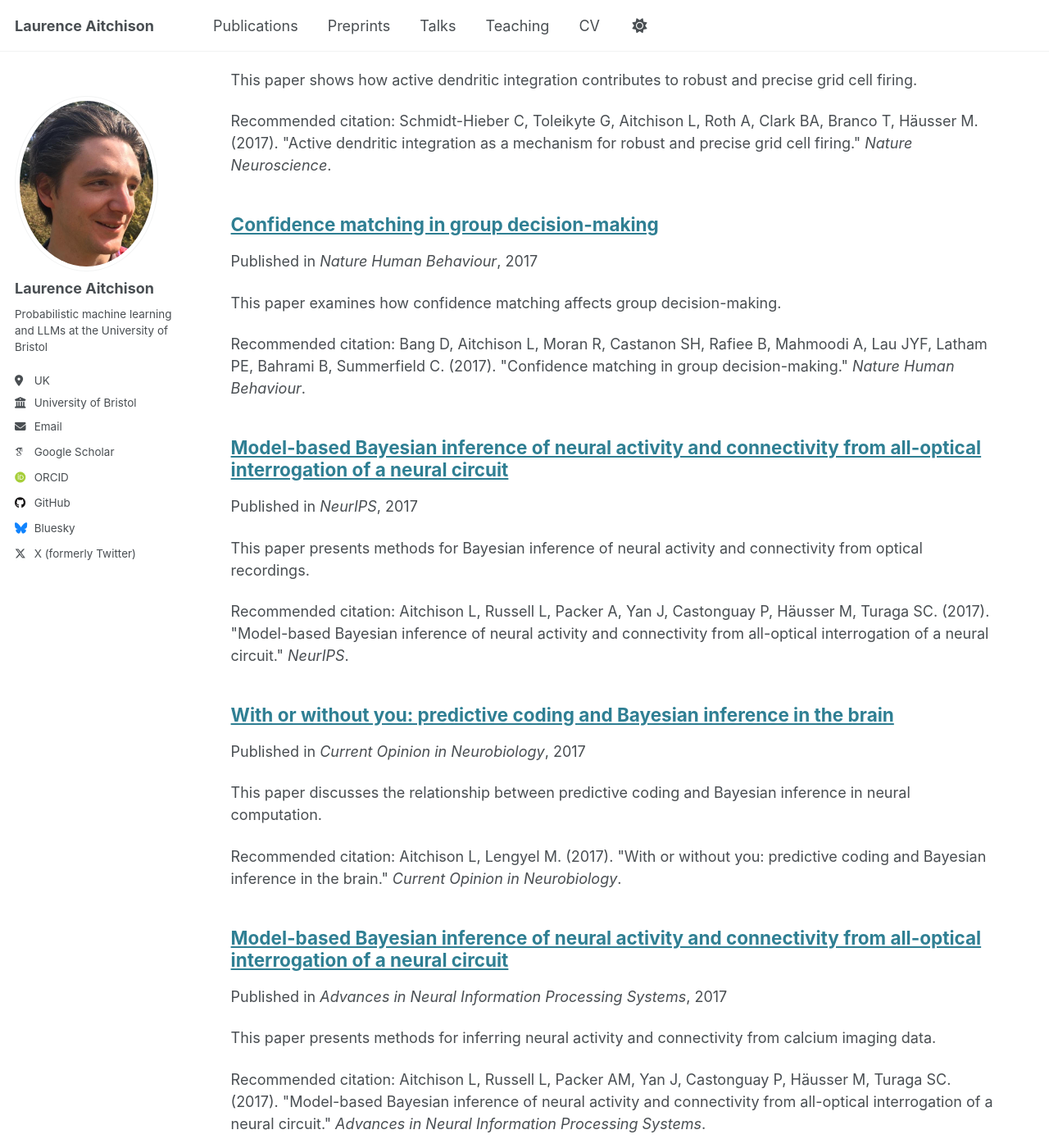
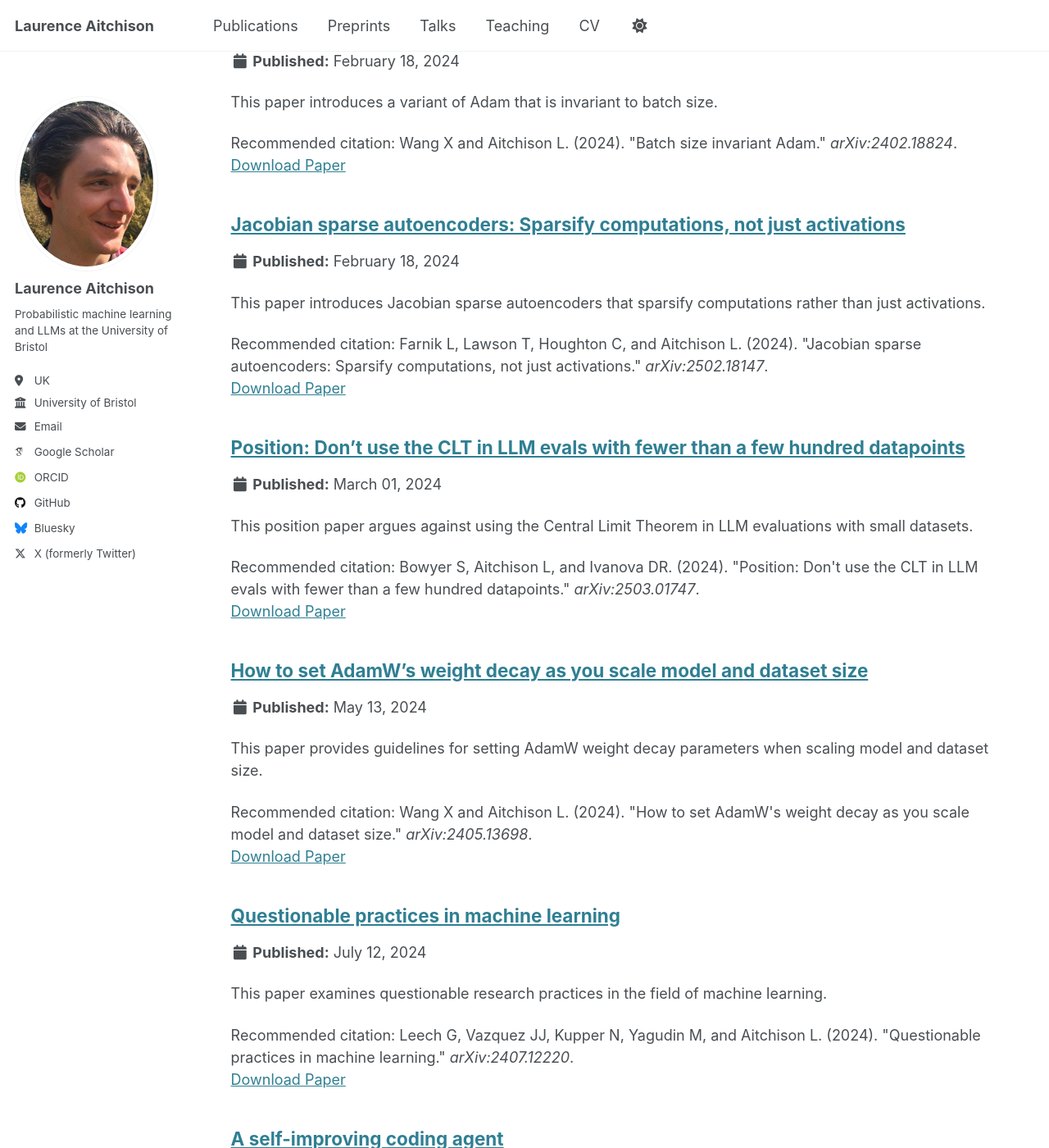
Before and after one commit to LaurenceA/academicpages, a Jekyll site: the page built from _pages/collection-archive.html, in a window 1280 px wide and 1400 px high, scrolled down 2171 px. Shown: the whole window at 82% size. Built offline with Jekyll 4.4.1, drawn with Linux system fonts in a browser that asks for light colours; some web fonts are replaced; some of the changed text lies outside the part shown.

Commit message:
Preprints

```diff
--- a/_config.yml
+++ b/_config.yml
@@ -219,6 +219,9 @@ collections:
   publications:
     output: true
     permalink: /:collection/:path/
+  preprints:
+    output: true
+    permalink: /:collection/:path/
   portfolio:
     output: true
     permalink: /:collection/:path/
@@ -260,6 +263,15 @@ defaults:
   - scope:
       path: ""
       type: publications
+    values:
+      layout: single
+      author_profile: true
+      share: true
+      comments: true
+  # _preprints
+  - scope:
+      path: ""
+      type: preprints
     values:
       layout: single
       author_profile: true
--- /dev/null
+++ b/_preprints/2023-01-01-lora-ensembles.md
@@ -0,0 +1,10 @@
+---
+title: "LoRA ensembles for large language model fine-tuning"
+collection: preprints
+category: ml
+permalink: /preprint/2023-01-01-lora-ensembles
+excerpt: 'This paper investigates the use of LoRA ensembles for fine-tuning large language models.'
+date: 2023-01-01
+venue: 'NeurIPS Workshop: Efficient Natural Language and Speech Processing'
+citation: 'Wang X, Aitchison L, and Rudolph M. (2023). &quot;LoRA ensembles for large language model fine-tuning.&quot; <i>NeurIPS Workshop: Efficient Natural Language and Speech Processing</i>.'
+---
--- /dev/null
+++ b/_preprints/2024-01-01-bayesian-reward-models.md
@@ -0,0 +1,10 @@
+---
+title: "Bayesian reward models for LLM alignment"
+collection: preprints
+category: ml
+permalink: /preprint/2024-01-01-bayesian-reward-models
+excerpt: 'This paper explores Bayesian reward models for aligning large language models.'
+date: 2024-01-01
+venue: 'Workshop on Secure and Trustworthy Large Language Models'
+citation: 'Yang AX, Robeyns M, Coste T, Wang J, Bou-Ammar H, and Aitchison L. (2024). &quot;Bayesian reward models for LLM alignment.&quot; <i>Workshop on Secure and Trustworthy Large Language Models</i>.'
+---
--- /dev/null
+++ b/_preprints/2024-01-17-sparse-autoencoders-interpret-transformers.md
@@ -0,0 +1,11 @@
+---
+title: "Sparse autoencoders can interpret randomly initialized transformers"
+collection: preprints
+category: ml
+permalink: /preprint/2024-01-17-sparse-autoencoders-interpret-transformers
+excerpt: 'This paper demonstrates how sparse autoencoders can be used to interpret randomly initialized transformers.'
+date: 2024-01-17
+venue: 'arXiv'
+paperurl: 'https://arxiv.org/abs/2501.17727'
+citation: 'Heap T, Lawson T, Farnik L, and Aitchison L. (2024). &quot;Sparse autoencoders can interpret randomly initialized transformers.&quot; <i>arXiv:2501.17727</i>.'
+---
--- /dev/null
+++ b/_preprints/2024-02-17-function-space-learning-rates.md
@@ -0,0 +1,11 @@
+---
+title: "Function-space learning rates"
+collection: preprints
+category: ml
+permalink: /preprint/2024-02-17-function-space-learning-rates
+excerpt: 'This paper explores learning rates in function space.'
+date: 2024-02-17
+venue: 'arXiv'
+paperurl: 'https://arxiv.org/abs/2502.17405'
+citation: 'Milsom E, Anson B, and Aitchison L. (2024). &quot;Function-space learning rates.&quot; <i>arXiv:2502.17405</i>.'
+---
--- /dev/null
+++ b/_preprints/2024-02-18-batch-size-invariant-adam.md
@@ -0,0 +1,11 @@
+---
+title: "Batch size invariant Adam"
+collection: preprints
+category: ml
+permalink: /preprint/2024-02-18-batch-size-invariant-adam
+excerpt: 'This paper introduces a variant of Adam that is invariant to batch size.'
+date: 2024-02-18
+venue: 'arXiv'
+paperurl: 'https://arxiv.org/abs/2402.18824'
+citation: 'Wang X and Aitchison L. (2024). &quot;Batch size invariant Adam.&quot; <i>arXiv:2402.18824</i>.'
+---
--- /dev/null
+++ b/_preprints/2024-02-18-jacobian-sparse-autoencoders.md
@@ -0,0 +1,11 @@
+---
+title: "Jacobian sparse autoencoders: Sparsify computations, not just activations"
+collection: preprints
+category: ml
+permalink: /preprint/2024-02-18-jacobian-sparse-autoencoders
+excerpt: 'This paper introduces Jacobian sparse autoencoders that sparsify computations rather than just activations.'
+date: 2024-02-18
+venue: 'arXiv'
+paperurl: 'https://arxiv.org/abs/2502.18147'
+citation: 'Farnik L, Lawson T, Houghton C, and Aitchison L. (2024). &quot;Jacobian sparse autoencoders: Sparsify computations, not just activations.&quot; <i>arXiv:2502.18147</i>.'
+---
--- /dev/null
+++ b/_preprints/2024-03-01-clt-llm-evals.md
@@ -0,0 +1,11 @@
+---
+title: "Position: Don't use the CLT in LLM evals with fewer than a few hundred datapoints"
+collection: preprints
+category: ml
+permalink: /preprint/2024-03-01-clt-llm-evals
+excerpt: 'This position paper argues against using the Central Limit Theorem in LLM evaluations with small datasets.'
+date: 2024-03-01
+venue: 'arXiv'
+paperurl: 'https://arxiv.org/abs/2503.01747'
+citation: 'Bowyer S, Aitchison L, and Ivanova DR. (2024). &quot;Position: Don&apos;t use the CLT in LLM evals with fewer than a few hundred datapoints.&quot; <i>arXiv:2503.01747</i>.'
+---
--- /dev/null
+++ b/_preprints/2024-05-13-adamw-weight-decay.md
@@ -0,0 +1,11 @@
+---
+title: "How to set AdamW's weight decay as you scale model and dataset size"
+collection: preprints
+category: ml
+permalink: /preprint/2024-05-13-adamw-weight-decay
+excerpt: 'This paper provides guidelines for setting AdamW weight decay parameters when scaling model and dataset size.'
+date: 2024-05-13
+venue: 'arXiv'
+paperurl: 'https://arxiv.org/abs/2405.13698'
+citation: 'Wang X and Aitchison L. (2024). &quot;How to set AdamW&apos;s weight decay as you scale model and dataset size.&quot; <i>arXiv:2405.13698</i>.'
+---
--- /dev/null
+++ b/_preprints/2024-07-12-questionable-practices-ml.md
@@ -0,0 +1,11 @@
+---
+title: "Questionable practices in machine learning"
+collection: preprints
+category: ml
+permalink: /preprint/2024-07-12-questionable-practices-ml
+excerpt: 'This paper examines questionable research practices in the field of machine learning.'
+date: 2024-07-12
+venue: 'arXiv'
+paperurl: 'https://arxiv.org/abs/2407.12220'
+citation: 'Leech G, Vazquez JJ, Kupper N, Yagudin M, and Aitchison L. (2024). &quot;Questionable practices in machine learning.&quot; <i>arXiv:2407.12220</i>.'
+---
--- /dev/null
+++ b/_preprints/2025-01-01-self-improving-coding-agent.md
@@ -0,0 +1,10 @@
+---
+title: "A self-improving coding agent"
+collection: preprints
+category: ml
+permalink: /preprint/2025-01-01-self-improving-coding-agent
+excerpt: 'This paper presents a coding agent that can improve itself without human supervision.'
+date: 2025-01-01
+venue: 'ICLR Workshop on Scaling Self-Improving Foundation Models without Human Supervision (Oral)'
+citation: 'Robeyns M, Szummer M, and Aitchison L. (2025). &quot;A self-improving coding agent.&quot; <i>ICLR Workshop on Scaling Self-Improving Foundation Models without Human Supervision (Oral)</i>.'
+---
```
Also changed, not shown: _pages/preprints.html (+4 -21 lines).
